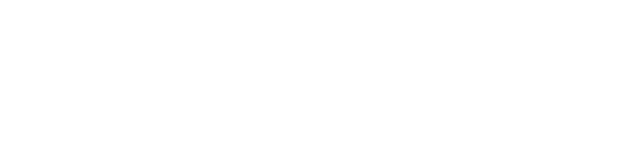
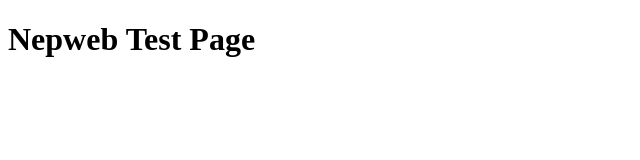
Before and after one commit to developer-sumitjha/nepweb, a plain HTML site: page index.html in a window 1280 px wide. Shown: the whole page, without its empty margins (0-640 px from the left). Drawn offline with Linux system fonts and the light colour scheme.

Commit message:
Adding h1 tag

```diff
--- a/index.html
+++ b/index.html
@@ -6,6 +6,6 @@
     <title>Nepweb</title>
 </head>
 <body>
-
+    <h1>Nepweb Test Page</h1>
 </body>
 </html>
```
